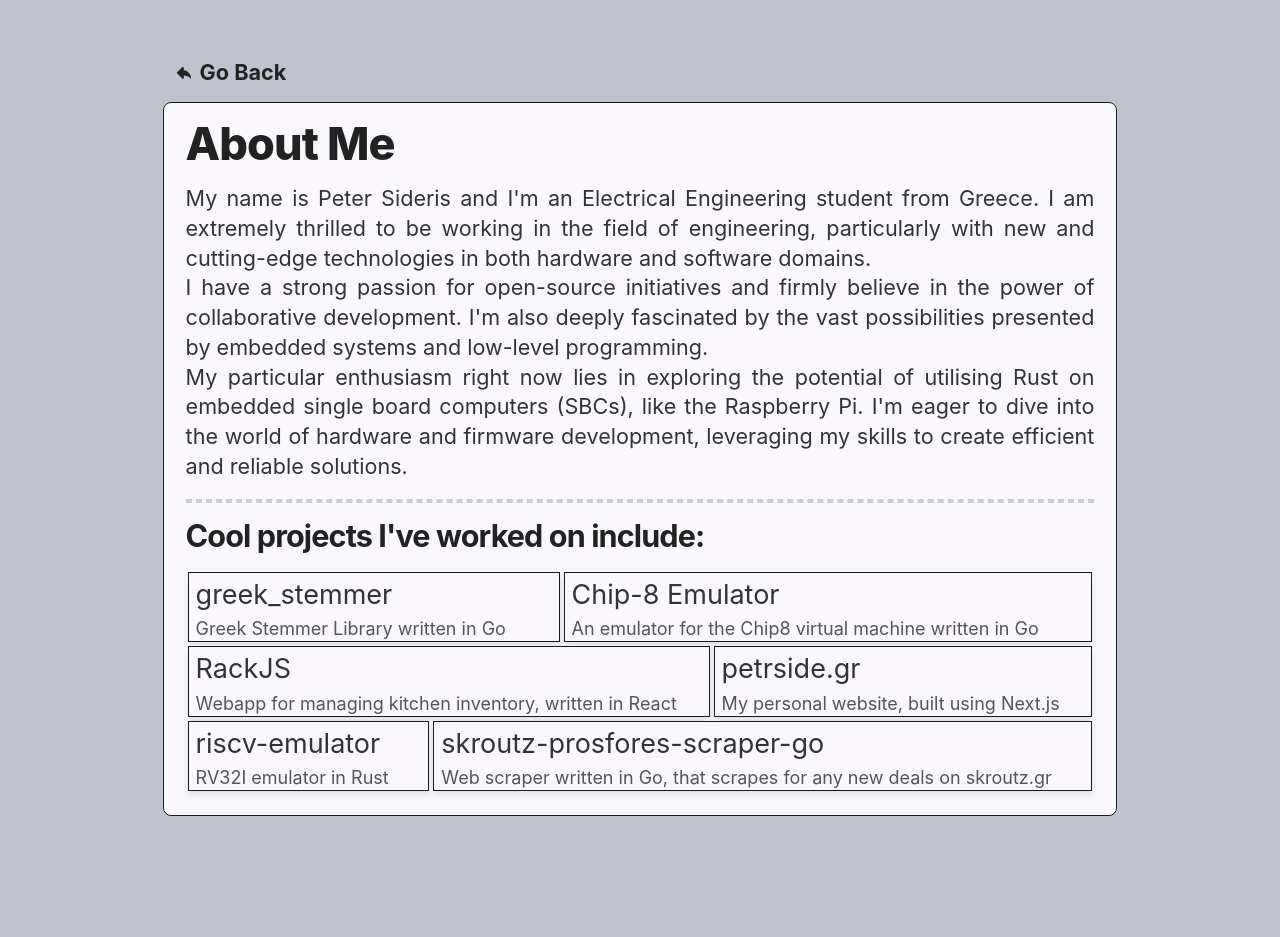
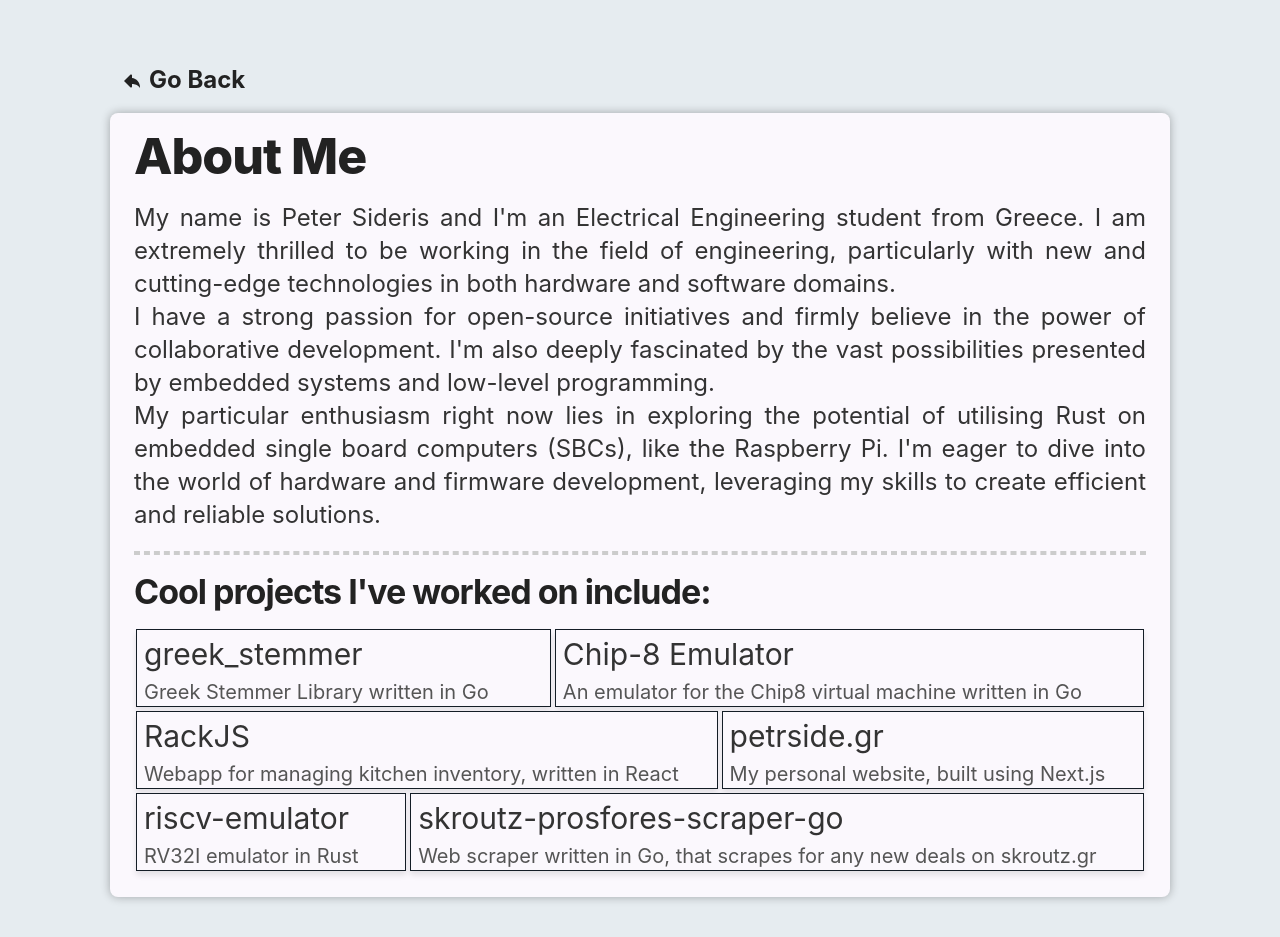
Before and after one commit to petersid2022/petrside, a Next.js app: page /about in a window 1280 px wide. Before the commit the page ends 852 px from the top, so only its background shows below. Built offline with nearby package versions, Linux system fonts and the light colour scheme.

Commit message:
fix: slight color fixes and increased font size

```diff
--- a/styles/global.css
+++ b/styles/global.css
@@ -27,9 +27,9 @@ html,body {
     Helvetica Neue,
     sans-serif;
   line-height: 1.6;
-  font-size: 18px;
+  font-size: 20px;
   z-index: 5;
-  background-color: #c0c2ce;
+  background-color: #e6ecf0;
 }
 
 * {
@@ -92,7 +92,7 @@ hr {
       sans-serif;
     line-height: 1;
     font-size: 14px;
-    background-color: #bbbfb9;
+    background-color: #e6ecf0;
   }
 
   * {
--- a/styles/utils.module.css
+++ b/styles/utils.module.css
@@ -154,7 +154,7 @@
 }
 
 .introSection {
-  border: 1px solid #141d26;
+  box-shadow: 0 0 10px rgba(0, 0, 0, 0.3);
   padding-left: 1rem;
   padding-right: 1rem;
   padding-bottom: 0.58rem;
@@ -163,20 +163,21 @@
 }
 
 .PostSection {
-  border: 1px solid #141d26;
+  box-shadow: 0 0 10px rgba(0, 0, 0, 0.3);
   padding: 1rem 1.2rem 1rem;
   background-color: #fbf8fd;
   border-radius: 8px;
 }
 
 .introSectionAbout {
-  border: 1px solid #141d26;
-  padding: 1rem 1.2rem 1.2rem;
+  box-shadow: 0 0 10px rgba(0, 0, 0, 0.3);
+  padding: 0.9rem 1.2rem 1.2rem;
   background-color: #fbf8fd;
   border-radius: 8px;
 }
 
 .introSectionAllPosts {
+  border: 1px solid #141d26;
   padding: 0rem 1rem 0.5rem;
   background-color: #FBF8FD;
   border-radius: 8px;
@@ -367,8 +368,8 @@
 }
 
 .iconTextLight:hover {
-  background-color: #fbf8fd;
-  border-color: #fbf8fd;
+  background-color: #dbdcff;
+  border-color: #222222;
 }
 
 .iconTextLight:focus {
```
